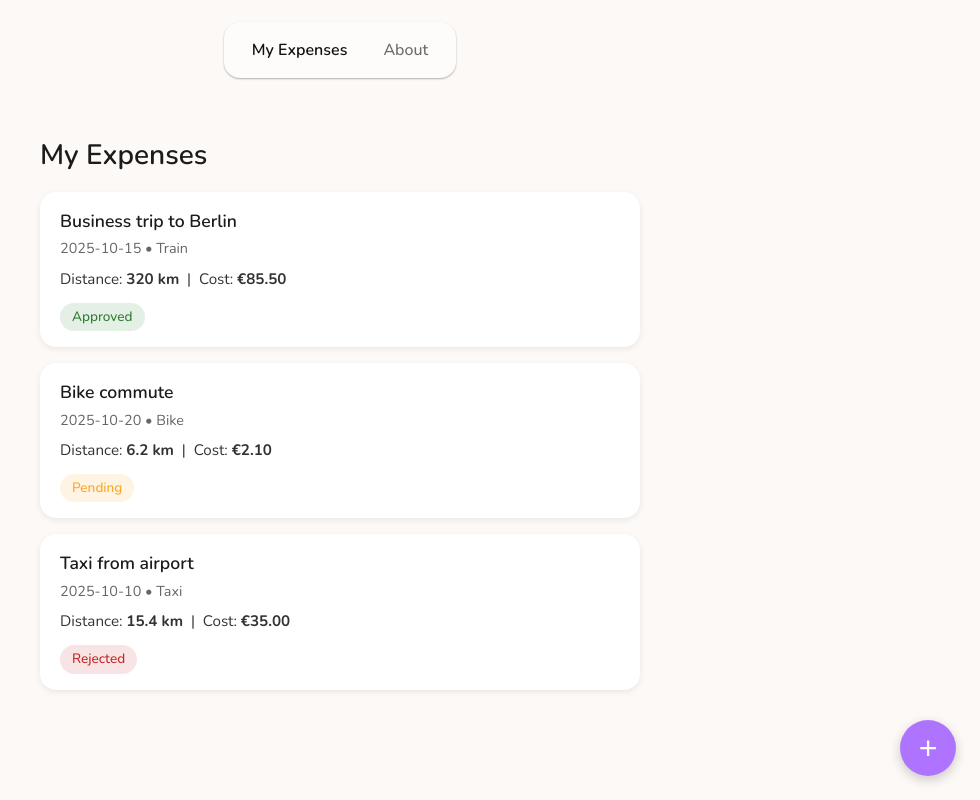
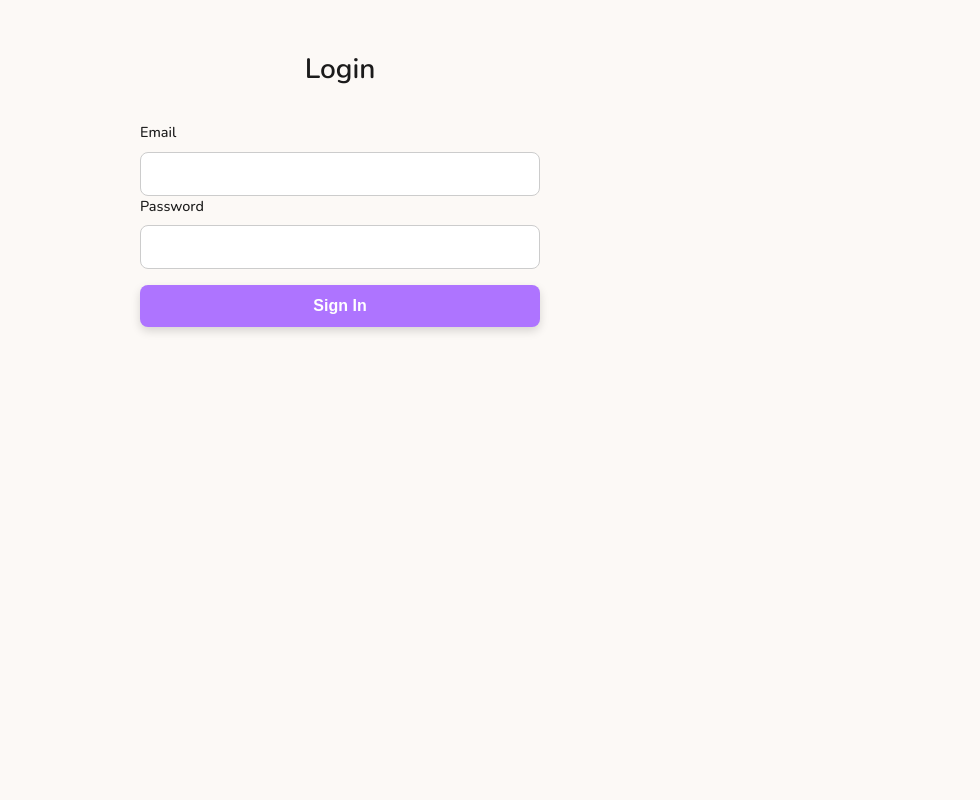
Before and after one commit to FatihKilicPXL/TravelAppFrontend, a Vue app: page / in a window 1280 px wide. Shown: the whole page, without its empty margins (300-1280 px from the left). Built offline with nearby package versions, Linux system fonts and the light colour scheme.

Commit message:
Added Login mock vue done

```diff
--- a/src/App.vue
+++ b/src/App.vue
@@ -1,9 +1,12 @@
 <script setup>
-import Navbar from './components/Navbar.vue';
+import { useRoute } from 'vue-router'
+import Navbar from './components/Navbar.vue'
+
+const route = useRoute()
 </script>
 
 <template>
-  <Navbar />
+  <Navbar v-if="route.name !== 'Login'" />
   <router-view />
 </template>
 
--- a/src/components/Navbar.vue
+++ b/src/components/Navbar.vue
@@ -1,7 +1,7 @@
 <template>
   <header class="navbar">
     <nav>
-      <RouterLink to="/" class="link" exact>My Expenses</RouterLink>
+      <RouterLink to="/my-expenses" class="link" exact>My Expenses</RouterLink>
       <RouterLink to="/about" class="link">About</RouterLink>
     </nav>
   </header>
--- /dev/null
+++ b/src/views/Login.vue
@@ -0,0 +1,110 @@
+<template>
+  <main class="container">
+    <header class="header">
+      <h1>Login</h1>
+    </header>
+
+    <section class="form-section">
+      <form @submit.prevent="login">
+        <div class="input-group">
+          <label for="email">Email</label>
+          <input id="email" type="email" v-model="email" required />
+        </div>
+
+        <div class="input-group">
+          <label for="password">Password</label>
+          <input id="password" type="password" v-model="password" required />
+        </div>
+
+        <button class="login-btn" type="submit">Sign In</button>
+      </form>
+    </section>
+  </main>
+</template>
+
+<script setup>
+import { ref } from 'vue'
+import { useRouter } from 'vue-router'
+
+const router = useRouter()
+const email = ref('')
+const password = ref('')
+
+function login() {
+  if (email.value && password.value) {
+    // mock auth logic
+    router.push({ name: 'MyExpenses' })
+  } else {
+    alert('Please enter your credentials')
+  }
+}
+</script>
+
+<style scoped>
+.container {
+  max-width: 400px;
+  margin: 0 auto;
+  padding: 2rem 1rem;
+}
+
+.header {
+  text-align: center;
+  margin-bottom: 2rem;
+}
+
+h1 {
+  font-size: 1.75rem;
+  font-weight: 600;
+  margin: 0;
+}
+
+.form-section {
+  display: flex;
+  flex-direction: column;
+  gap: 1rem;
+}
+
+.input-group {
+  display: flex;
+  flex-direction: column;
+  gap: 0.5rem;
+}
+
+label {
+  font-weight: 500;
+  font-size: 0.9rem;
+}
+
+input {
+  padding: 0.75rem;
+  border: 1px solid #ccc;
+  border-radius: 8px;
+  font-size: 1rem;
+}
+
+.login-btn {
+  margin-top: 1rem;
+  width: 100%;
+  padding: 0.75rem;
+  border: none;
+  border-radius: 8px;
+  background-color: var(--md-sys-color-primary, #ae74ff);
+  color: white;
+  font-size: 1rem;
+  font-weight: 600;
+  cursor: pointer;
+  box-shadow: 0 4px 10px rgba(0, 0, 0, 0.15);
+  transition: transform 0.15s ease, box-shadow 0.15s ease;
+}
+
+.login-btn:hover {
+  transform: scale(1.05);
+  box-shadow: 0 6px 16px rgba(0, 0, 0, 0.2);
+}
+
+@media (min-width: 768px) {
+  .container {
+    padding: 3rem 2rem;
+  }
+}
+</style>
```
Also changed, not shown: src/router/index.js (+5 -2 lines).
